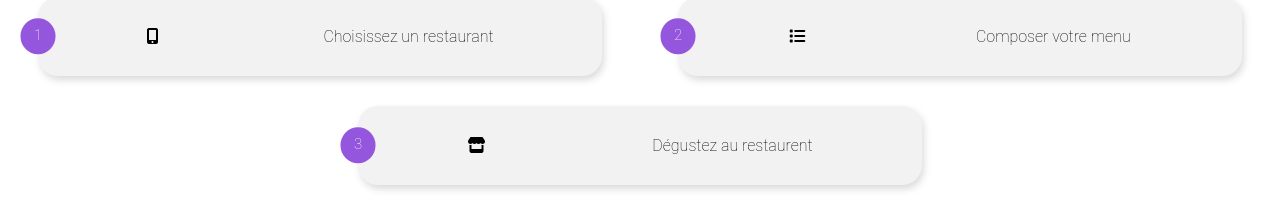
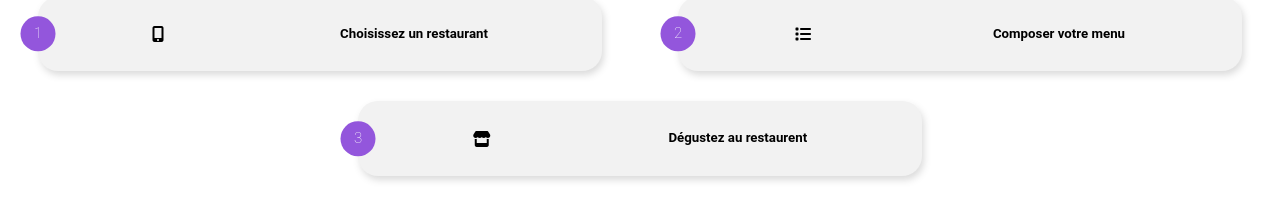
Before and after one commit to Gwendolabendooo/GL_P3_dynamisez-une-page-web-avec-des-animations-css, a website: page index.html in a window 1280 px wide. Shown: the part 401-604 px from the top of the page. Drawn offline with Linux system fonts and the light colour scheme.

Commit message:
fix html

```diff
--- a/index.html
+++ b/index.html
@@ -45,21 +45,21 @@
                     1
                 </div>
                 <i class="fas fa-mobile-alt"></i>
-                <p>Choisissez un restaurant</p>
+                <h5>Choisissez un restaurant</h5>
             </article>
             <article class="fonctionnement">
                 <div>
                     2
                 </div>
                 <i class="fas fa-list"></i>
-                <p>Composer votre menu</p>
+                <h5>Composer votre menu</h5>
             </article>
             <article class="fonctionnement">
                 <div>
                     3
                 </div>
                 <i class="fas fa-store"></i>
-                <p>Dégustez au restaurent</p>
+                <h5>Dégustez au restaurent</h5>
             </article>
         </div>
     </section>
```
